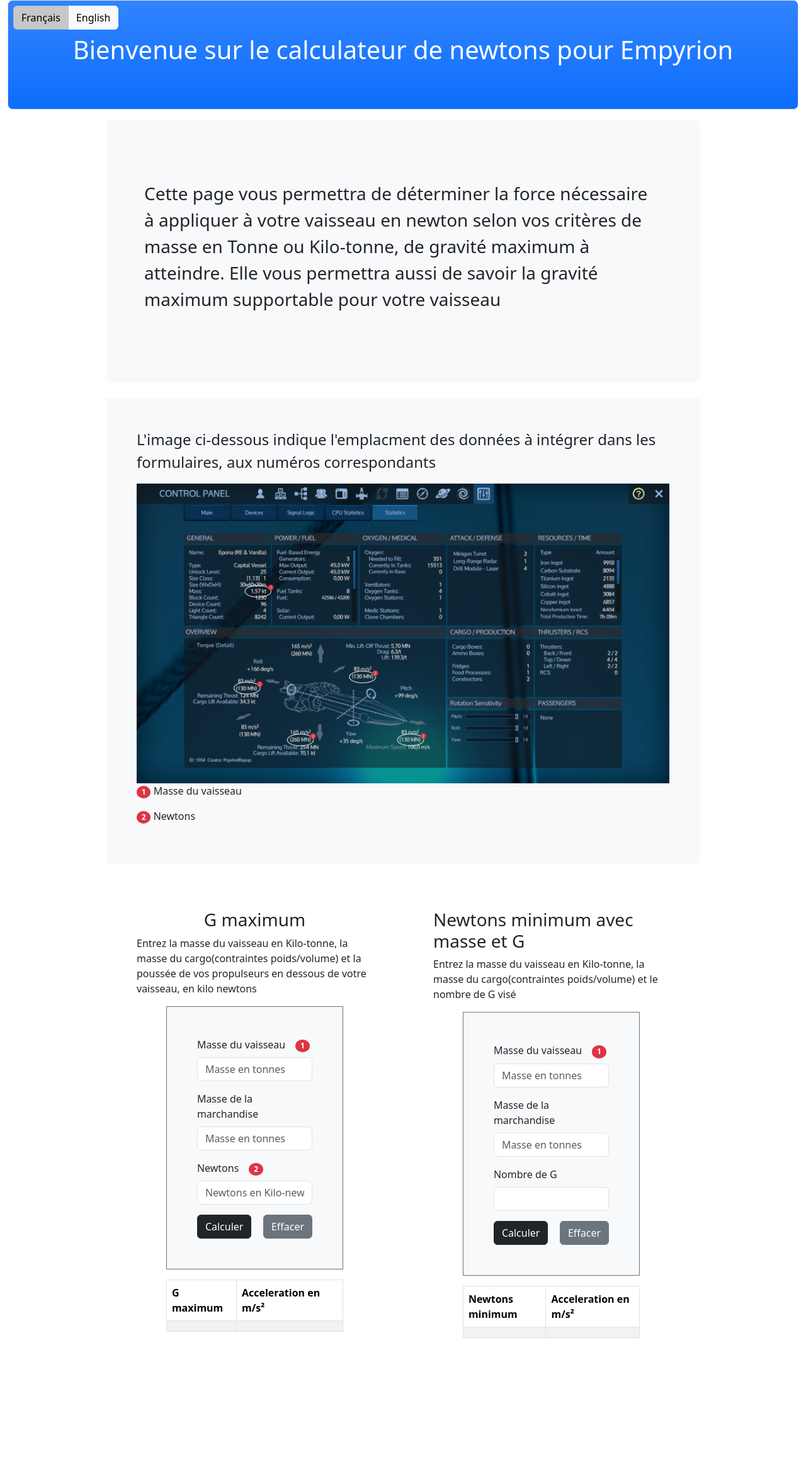
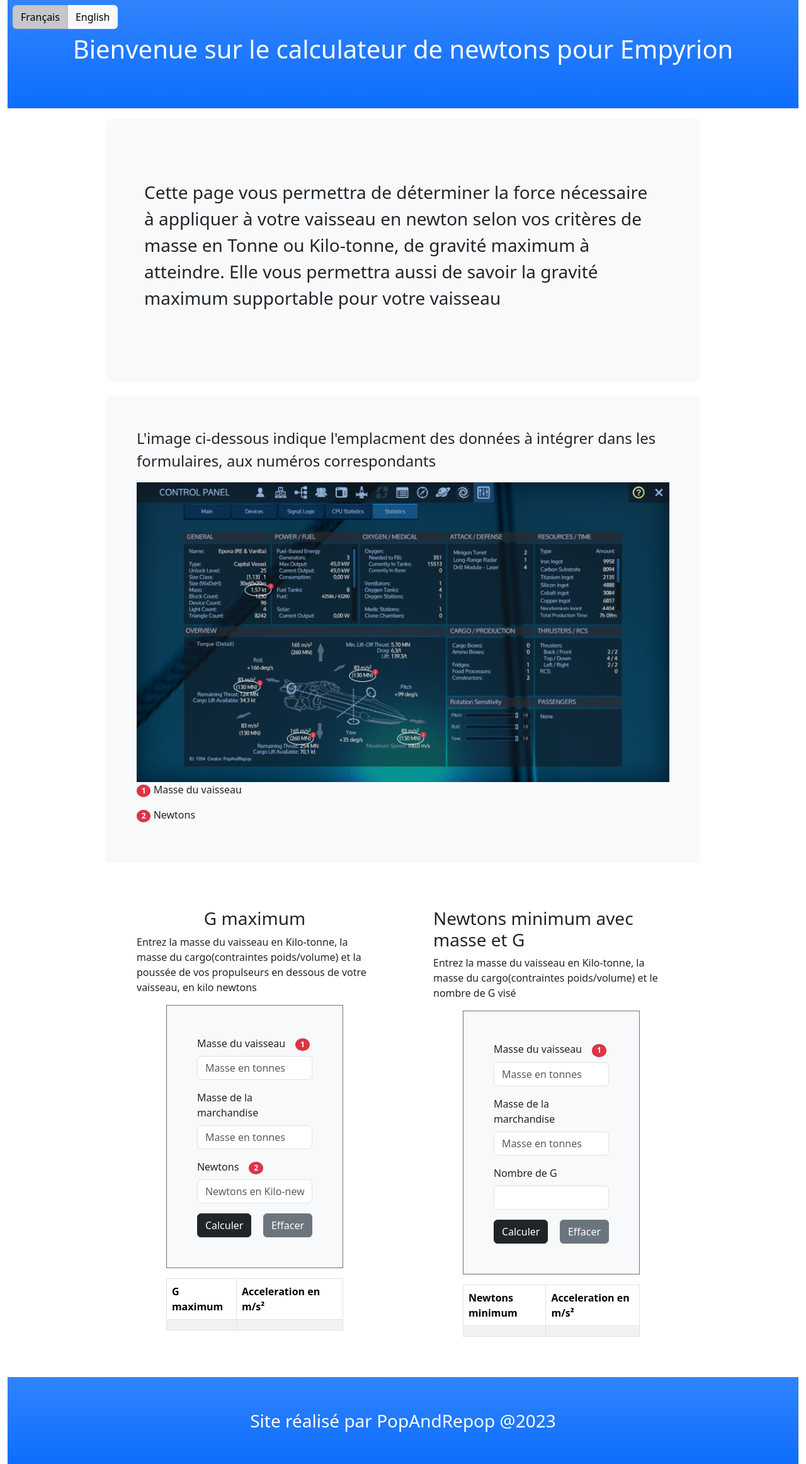
Before and after one commit to NicolasDuquesne2/newton-calculator, a React (Create React App) app: page / in a window 1280 px wide. Shown: the whole page at 63% size. Before the commit the page ends 2189 px from the top, so only its background shows below. Built offline with nearby package versions, Linux system fonts and the light colour scheme.

Commit message:
Add footer and text

```diff
--- a/src/App.jsx
+++ b/src/App.jsx
@@ -19,6 +19,8 @@
   let topImageDescrib = ""
   let massBadgeLabel = ""
   let newtonBadgeLabel = ""
+  let footerMentions = ''
+  const thisYear = new Date().getUTCFullYear()
 
   const radioButtons = [
     { name: 'Français', value: '1' },
@@ -26,6 +28,7 @@
 
   radioValue === '1'? title = texts.home.french.title: title = texts.home.english.title
   radioValue === '1'? describ = texts.home.french.description: describ = texts.home.english.description
+  radioValue === '1'? footerMentions = texts.home.french.footertext: footerMentions = texts.home.english.footertext
   radioValue === '1'? topImageDescrib = texts.image.french.top: topImageDescrib = texts.image.english.top
   radioValue === '1'? massBadgeLabel = texts.image.french.badge1: massBadgeLabel = texts.image.english.badge1
   radioValue === '1'? newtonBadgeLabel = texts.image.french.badge2: newtonBadgeLabel = texts.image.english.badge2
@@ -33,7 +36,7 @@
 
   return (
     <div className="App container-fluid d-flex flex-column align-items-center">
-      <header className="p-5 mb-3 bg-primary bg-gradient border position-relative rounded-3 w-100 sticky-top">
+      <header className="p-5 mb-3 bg-primary bg-gradient position-relative w-100 sticky-top">
         <ButtonGroup className='position-absolute top-0 start-0 m-2' aria-label="Language select">
         {radioButtons.map((radio, idx) => (
           <ToggleButton
@@ -67,6 +70,9 @@
         <GMaxForm />
         <MinNewtonForGForm />
       </div>
+      <footer className="p-5 bg-primary bg-gradient w-100 d-flex flex-column align-items-center">
+          <p className="text-white fs-3 mb-0">{footerMentions} @{thisYear}</p>
+      </footer>
     </div>
   )
 }
--- a/src/params/params.jsx
+++ b/src/params/params.jsx
@@ -6,13 +6,15 @@
             description: `Cette page vous permettra de déterminer la force nécessaire à appliquer à votre vaisseau en newton
             selon vos critères de masse en Tonne ou Kilo-tonne, de gravité maximum à atteindre. Elle vous permettra aussi de
             savoir la gravité maximum supportable pour votre vaisseau`,
+            footertext: `Site réalisé par PopAndRepop`
         },
 
         english: {
             title: "Welcome to the Empyrion newton calculator",
             description: `This page will allow you to determine the necessary force to apply to your vessel in Newtons
             according to your criteria of mass in Tons or Kilo-tons, of maximum gravity to reach.
-            It will also allow you to know the maximum gravity bearable for your ship`
+            It will also allow you to know the maximum gravity bearable for your ship`,
+            footertext: `Website made by PopAndRepop`
         }
     },
 
```
